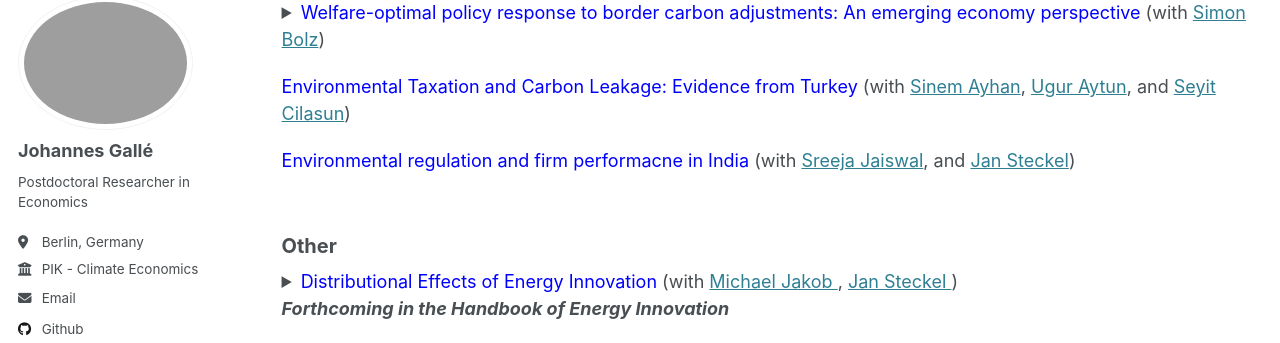
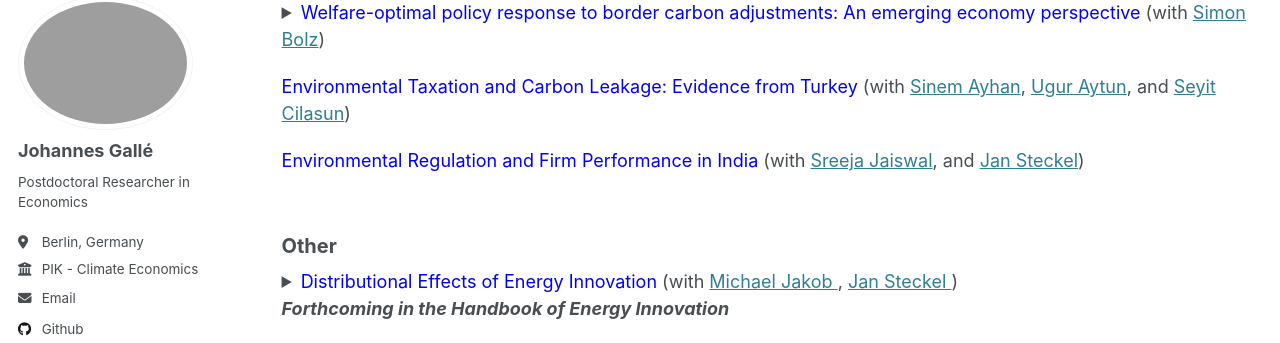
Before and after one commit to johannesgalle/johannesgalle.github.io, a Jekyll site: the page built from _pages/research.html, in a window 1280 px wide and 900 px high, scrolled down 752 px. Shown: the part 110-453 px from the top of the window. Built offline with Jekyll 4.4.1, drawn with Linux system fonts in a browser that asks for light colours.

Commit message:
Update research.html

```diff
--- a/_pages/research.html
+++ b/_pages/research.html
@@ -147,7 +147,7 @@ limiting the incentive to raise domestic carbon price in the least developed cou
 <div style="height: 20px;"></div>
 
   <summary markdown="span">
-    <font color="blue">Environmental regulation and firm performacne in India</font>
+    <font color="blue">Environmental Regulation and Firm Performance in India</font>
      (with <a href="https://www.pik-potsdam.de/members/sreejaja/homepage" target="_blank">Sreeja Jaiswal</a>, and
     <a href="https://www.mcc-berlin.net/en/about/team/steckel-jan.html">Jan Steckel</a>) <br />
   </summary>
```
